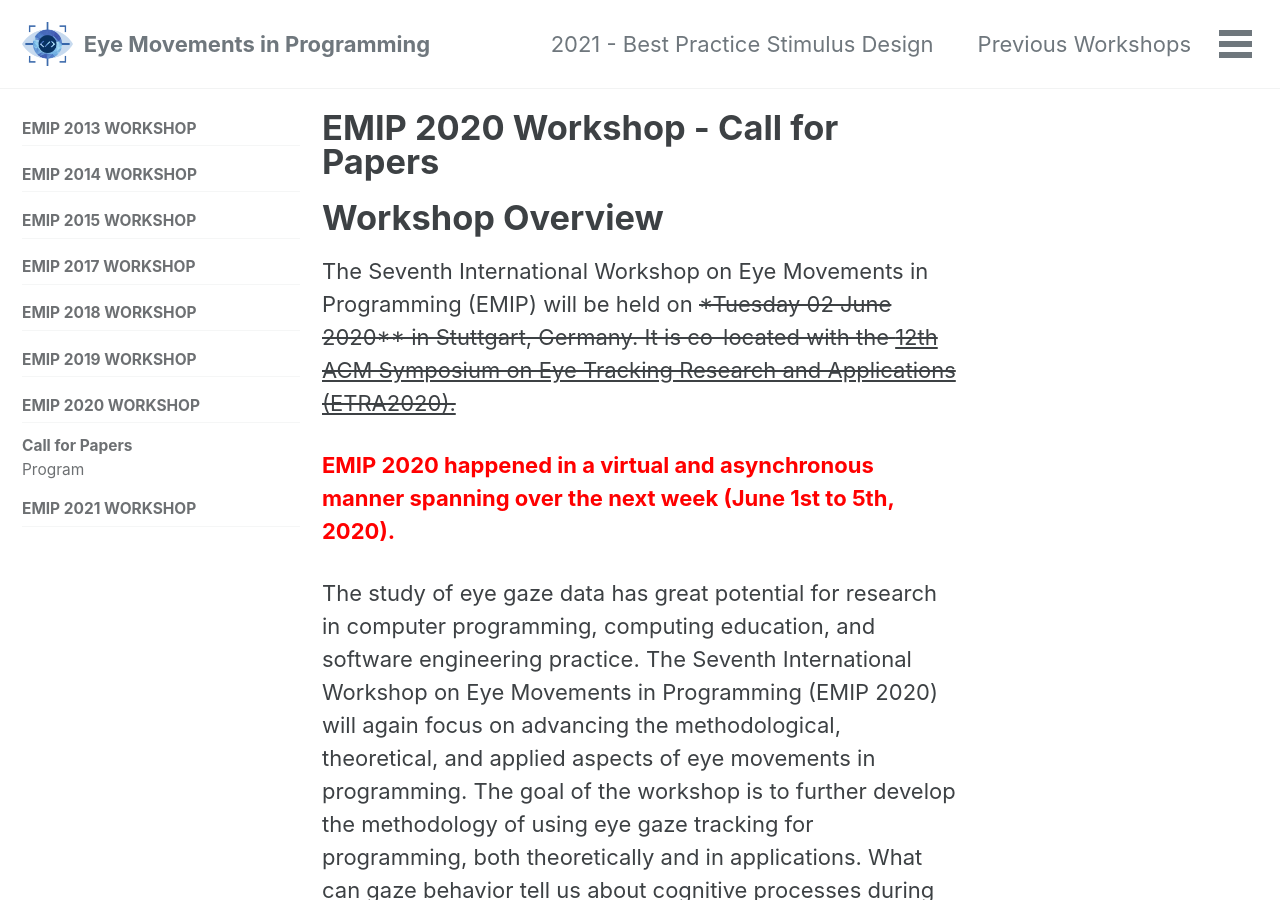
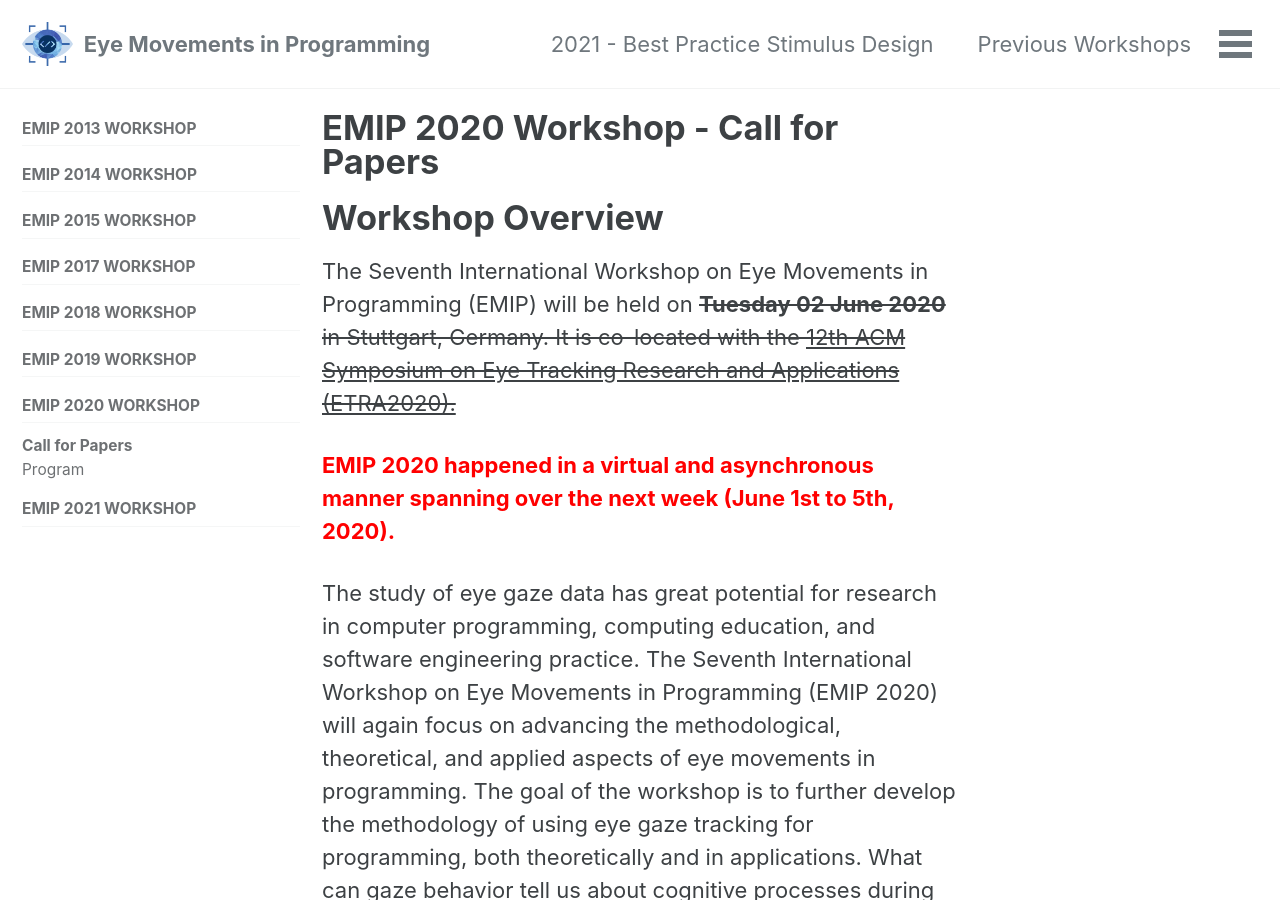
Before and after one commit to EMIPws/emipws.github.io, a Jekyll site: the page built from pages/workshop/emip-2020-call-for-papers.md, in a window 1280 px wide and 900 px high. Built offline with Jekyll 4.4.1, drawn with Linux system fonts in a browser that asks for light colours; cached includes are drawn as plain includes.

```diff
--- a/pages/workshop/emip-2020-call-for-papers.md
+++ b/pages/workshop/emip-2020-call-for-papers.md
@@ -7,7 +7,7 @@ sidebar:
   nav: "emip-2020"
 ---
 # Workshop Overview
-The Seventh International Workshop on Eye Movements in Programming (EMIP) will be held on ~~*Tuesday 02 June 2020** in Stuttgart, Germany. It is co-located with the [12th ACM Symposium on Eye Tracking Research and Applications (ETRA2020).](https://etra.acm.org/2020/)~~
+The Seventh International Workshop on Eye Movements in Programming (EMIP) will be held on ~~**Tuesday 02 June 2020** in Stuttgart, Germany. It is co-located with the [12th ACM Symposium on Eye Tracking Research and Applications (ETRA2020).](https://etra.acm.org/2020/)~~
 
 <span style="color:red">**EMIP 2020 happened in a virtual and asynchronous manner spanning over the next week (June 1st to 5th, 2020).**</span>
 
```
